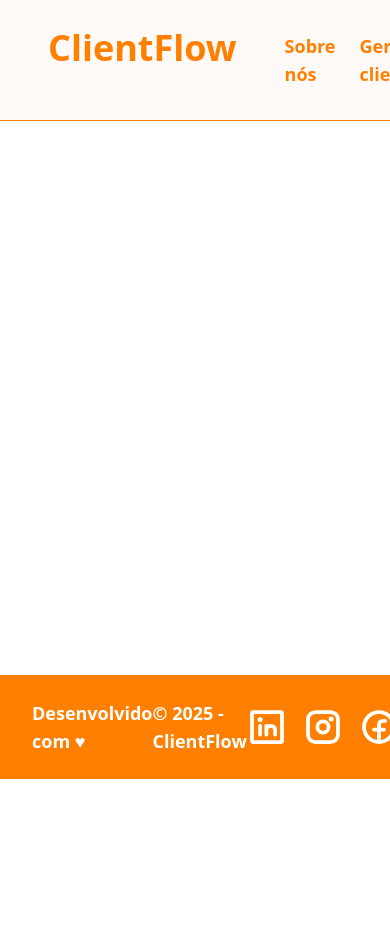
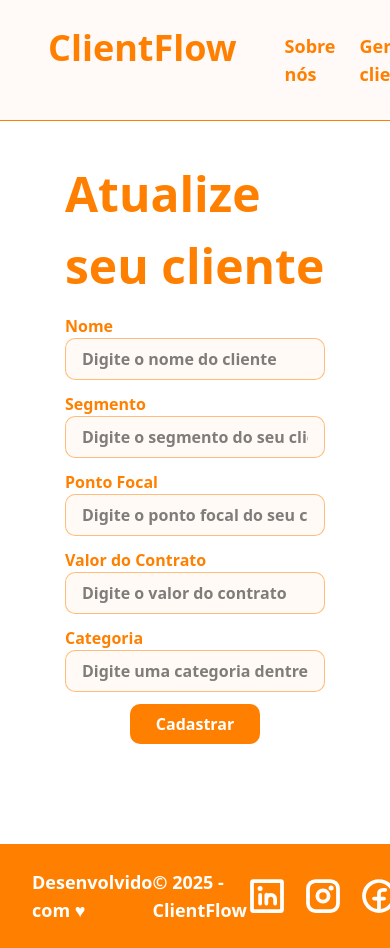
Before and after one commit to Projeto-ClientFlow/ClientFlow_react, a React (Vite) app: page /atualizarproduto in a window 390 px wide. Before the commit the page ends 844 px from the top, so only its background shows below. Built offline with nearby package versions, Linux system fonts and the light colour scheme.

Commit message:
Estiização das paginas cadastrar produto e atualizar produto

```diff
--- a/package.json
+++ b/package.json
@@ -15,6 +15,8 @@
     "axios": "^1.8.4",
     "react": "^19.0.0",
     "react-dom": "^19.0.0",
+    "react-loader-spinner": "^6.1.6",
+    "react-number-format": "^5.4.4",
     "react-router-dom": "^7.5.1",
     "tailwindcss": "^4.1.4"
   },
--- a/src/App.tsx
+++ b/src/App.tsx
@@ -3,6 +3,8 @@ import Navbar from './components/navbar/Navbar'
 import Footer from './components/footer/Footer'
 import Home from './pages/home/Home'
 import { BrowserRouter, Route, Routes } from 'react-router-dom'
+import CadastrarProduto from './pages/produto/CadastrarProduto'
+import AtualizarProduto from './pages/produto/AtualizarProduto'
 
 function App() {
   return (
@@ -13,6 +15,8 @@ function App() {
             <Routes>
               <Route path="/" element={<Home />} />
               <Route path="/home" element={<Home />} />
+              <Route path="/cadastrarproduto" element={<CadastrarProduto />} />
+              <Route path="/atualizarproduto" element={<AtualizarProduto />} />
             </Routes>
           </div>
           <Footer />
--- a/src/models/Produto.ts
+++ b/src/models/Produto.ts
@@ -0,0 +1,12 @@
+import Tema from './Tema'
+import Usuario from './Usuario'
+
+export default interface Produto {
+  id: number;
+  nome: string;
+  segmento: string;
+  pontoFocal: string;
+  valorContrato: number;
+  tema: Tema | null;
+  usuario: Usuario | null;
+}
--- /dev/null
+++ b/src/pages/produto/AtualizarProduto.css
@@ -0,0 +1,8 @@
+.fundoAtualizarProduto {
+    background-image: url("https://ik.imagekit.io/willa/pexels-olly-3756679.jpg?updatedAt=1745179200767");
+    background-repeat: no-repeat;
+    width: 100%;
+    min-height: 100vh;
+    background-size: cover;
+    background-position: center;
+  }
--- a/src/pages/produto/AtualizarProduto.tsx
+++ b/src/pages/produto/AtualizarProduto.tsx
@@ -1,7 +1,82 @@
-function AtualizarProduto () {
+import { NumericFormat } from 'react-number-format';
+import './AtualizarProduto.css'
+
+function AtualizarProduto() {
     return (
-        <div>Atualizar Produto</div>
+        <>
+            <div className="grid grid-cols-1 lg:grid-cols-2 h-screen
+            place-items-center font-bold">
+                <div className="fundoAtualizarProduto hidden lg:block"></div>
+                <form className='flex justify-center items-center flex-col w-2/3 gap-3' >
+                    <h2 className="font-inter font-bold text-[48px] mt-[58px]" style={{ color: '#FF8000' }}>Atualize seu cliente</h2>
+                    <div className="flex flex-col w-full">
+                        <label htmlFor="nomeCliente" className="text-[#FF8000]">Nome</label>
+                        <input
+                            type="text"
+                            id="nomeCliente"
+                            name="nomeCliente"
+                            placeholder="Digite o nome do cliente"
+                            className=" rounded-[10px] border border-[#FF800080] bg-[#FF80000A] px-4 py-2"
+
+                        />
+                    </div>
+                    <div className="flex flex-col w-full">
+                        <label htmlFor="segmentoCliente" className="text-[#FF8000]">Segmento</label>
+                        <input
+                            type="text"
+                            id="segmentoCliente"
+                            name="segmentoCliente"
+                            placeholder="Digite o segmento do seu cliente"
+                            className=" rounded-[10px] border border-[#FF800080] bg-[#FF80000A] px-4 py-2"
+
+                        />
+                    </div>
+                    <div className="flex flex-col w-full">
+                        <label htmlFor="pontoFocalCliente" className="text-[#FF8000]">Ponto Focal</label>
+                        <input
+                            type="text"
+                            id="pontoFocalCliente"
+                            name="pontoFocalCliente"
+                            placeholder="Digite o ponto focal do seu cliente"
+                            className=" rounded-[10px] border border-[#FF800080] bg-[#FF80000A] px-4 py-2"
+
+                        />
+                    </div>
+                    <div className="flex flex-col w-full">
+                        <label htmlFor="valorContratoCliente" className="text-[#FF8000]">Valor do Contrato</label>
+                        <input
+                            id="valorContratoCliente"
+                            name="valorContratoCliente"
+                            placeholder="Digite o valor do contrato"
+                            className="rounded-[10px] border border-[#FF800080] bg-[#FF80000A] px-4 py-2"
+
+                        />
+                    </div>
+                    <div className="flex flex-col w-full">
+                        <label htmlFor="temaCliente" className="text-[#FF8000]">Categoria</label>
+                        <input
+                            type="text"
+                            id="temaCliente"
+                            name="temaCliente"
+                            placeholder="Digite uma categoria dentre as cadastradas"
+                            className="rounded-[10px] border border-[#FF800080] bg-[#FF80000A] px-4 py-2"
+
+                        />
+                    </div>
+                    <div className="flex justify-around w-full gap-8">
+                        <button
+                            type='submit'
+                            className='rounded-[10px] text-white bg-[#FF8000]
+                           hover:bg-[#AD5700] w-1/2 py-2
+                           flex justify-center'
+                        >
+                            Cadastrar
+                        </button>
+                    </div>
+                </form>
+            </div>
+        </>
     )
 }
 
-export default AtualizarProduto
+export default AtualizarProduto;
--- /dev/null
+++ b/src/pages/produto/CadastrarProduto.css
@@ -0,0 +1,8 @@
+.fundoCadastrarProduto {
+    background-image: url("https://ik.imagekit.io/willa/pexels-fauxels-3184416.jpg?updatedAt=1745179200931");
+    background-repeat: no-repeat;
+    width: 100%;
+    min-height: 100vh;
+    background-size: cover;
+    background-position: center;
+  }
--- a/src/pages/produto/CadastrarProduto.tsx
+++ b/src/pages/produto/CadastrarProduto.tsx
@@ -1,7 +1,86 @@
-function CadastrarProduto () {
-    return (
-        <div>Cadastrar Produto</div>
-    )
+import { NumericFormat } from 'react-number-format';
+import './CadastrarProduto.css'
+
+function CadastrarProduto() {
+  return (
+    <>
+      <div className="grid grid-cols-1 lg:grid-cols-2 h-screen
+            place-items-center font-bold">
+        <div className="fundoCadastrarProduto hidden lg:block"></div>
+        <form className='flex justify-center items-center flex-col w-2/3 gap-3' >
+        <h2 className="font-inter font-bold text-[48px] mt-[58px]" style={{ color: '#FF8000' }}>Cadastre seu cliente</h2>
+          <div className="flex flex-col w-full">
+            <label htmlFor="nomeCliente" className="text-[#FF8000]">Nome</label>
+            <input
+              type="text"
+              id="nomeCliente"
+              name="nomeCliente"
+              placeholder="Digite o nome do cliente"
+              className=" rounded-[10px] border border-[#FF800080] bg-[#FF80000A] px-4 py-2"
+
+            />
+          </div>
+          <div className="flex flex-col w-full">
+          <label htmlFor="segmentoCliente" className="text-[#FF8000]">Segmento</label>
+            <input
+              type="text"
+              id="segmentoCliente"
+              name="segmentoCliente"
+              placeholder="Digite o segmento do seu cliente"
+              className=" rounded-[10px] border border-[#FF800080] bg-[#FF80000A] px-4 py-2"
+
+            />
+          </div>
+          <div className="flex flex-col w-full">
+          <label htmlFor="pontoFocalCliente" className="text-[#FF8000]">Ponto Focal</label>
+            <input
+              type="text"
+              id="pontoFocalCliente"
+              name="pontoFocalCliente"
+              placeholder="Digite o ponto focal do seu cliente"
+              className=" rounded-[10px] border border-[#FF800080] bg-[#FF80000A] px-4 py-2"
+
+            />
+          </div>
+          <div className="flex flex-col w-full">
+          <label htmlFor="valorContratoCliente" className="text-[#FF8000]">Valor do Contrato</label>
+          <NumericFormat
+              id="valorContratoCliente"
+              name="valorContratoCliente"
+              placeholder="Digite o valor do contrato"
+              className="rounded-[10px] border border-[#FF800080] bg-[#FF80000A] px-4 py-2"
+              thousandSeparator="."
+              decimalSeparator=","
+              prefix="R$ "
+              decimalScale={2}
+              fixedDecimalScale
+            />
+          </div>
+          <div className="flex flex-col w-full">
+          <label htmlFor="temaCliente" className="text-[#FF8000]">Nome</label>
+            <input
+              type="text"
+              id="temaCliente"
+              name="temaCliente"
+              placeholder="Digite uma categoria dentre as cadastradas"
+              className="rounded-[10px] border border-[#FF800080] bg-[#FF80000A] px-4 py-2"
+
+            />
+          </div>
+          <div className="flex justify-around w-full gap-8">
+            <button
+                type='submit'
+                className='rounded-[10px] text-white bg-[#FF8000]
+                           hover:bg-[#AD5700] w-1/2 py-2
+                           flex justify-center'
+                >
+              Cadastrar
+            </button>
+          </div>
+        </form>
+      </div>
+    </>
+  )
 }
 
-export default CadastrarProduto
+export default CadastrarProduto;
--- /dev/null
+++ b/src/services/Service.ts
@@ -0,0 +1,25 @@
+import axios from "axios";
+
+const api = axios.create({
+    baseURL: 'https://clientflow.onrender.com/swagger-ui/index.html'
+})
+
+export const cadastrar = async (url: string, dados: Object, setDados: Function) => {
+    const resposta = await api.post(url, dados)
+    setDados(resposta.data)
+}
+
+export const atualizar = async (url: string, dados: Object, setDados: Function) => {
+    const resposta = await api.put(url, dados)
+    setDados(resposta.data)
+}
+export const listar = async (url: string, setDados: Function) => {
+    const resposta = await api.get(url)
+    setDados(resposta.data)
+
+}
+
+export const deletar = async (url: string) => {
+    await api.delete(url)
+
+}
```
Also changed, not shown: 2 other files (tests, documents, lock files or other folders).
